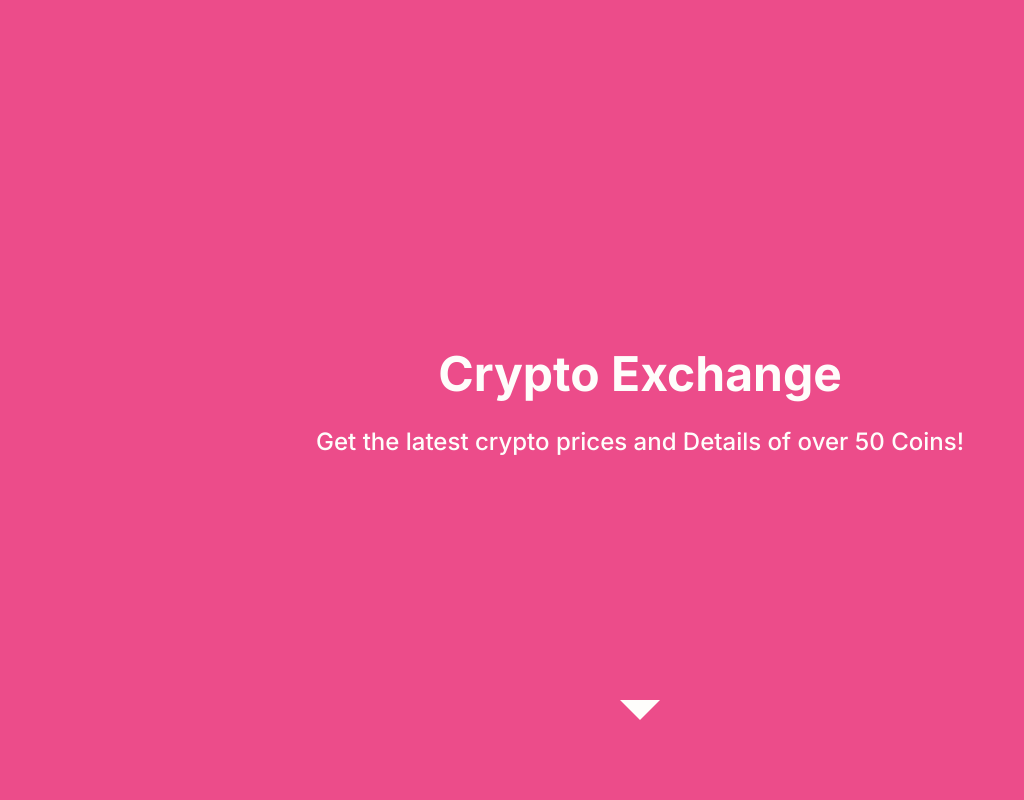
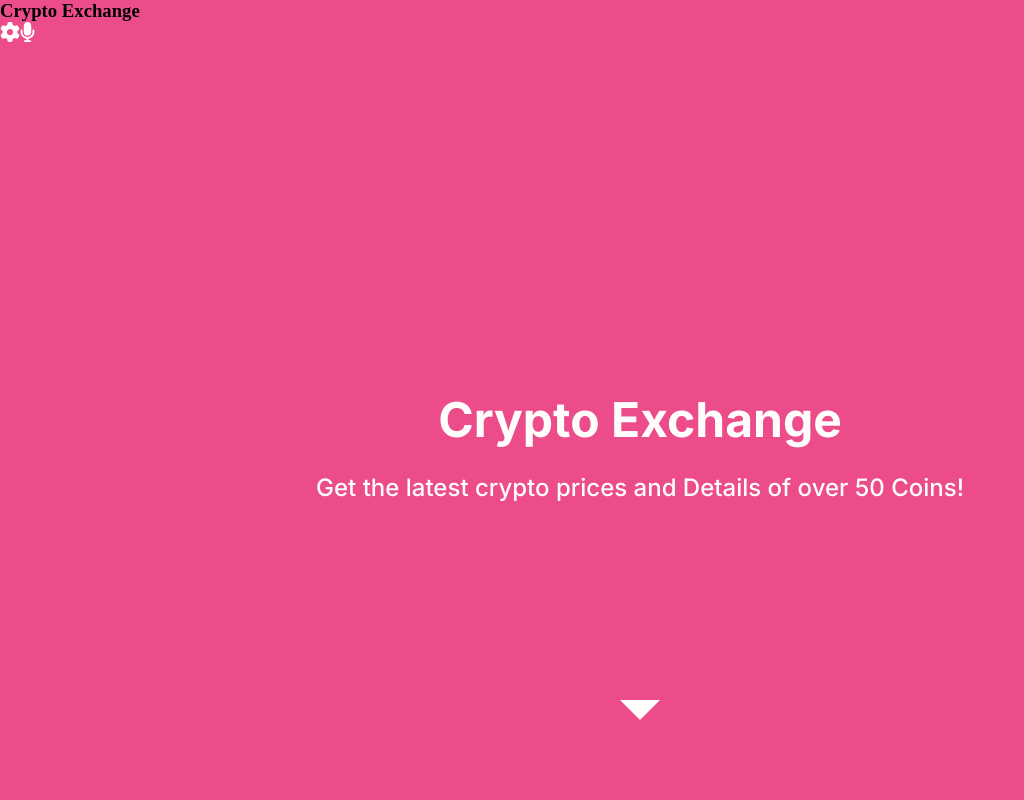
Before and after one commit to shuja-shah/crypto-xe, a React (Create React App) app: page / in a window 1280 px wide. Shown: the top 800 px of the page, without its empty margins (0-1024 px from the left). Built offline with nearby package versions, Linux system fonts and the light colour scheme; no server answers.

Commit message:
Add Header

```diff
--- a/src/App.js
+++ b/src/App.js
@@ -1,10 +1,12 @@
 import { BrowserRouter as Router, Switch, Route } from 'react-router-dom';
+import Header from './Compononenets/Header';
 import Home from './Compononenets/Home';
 import Details from './Compononenets/Details';
 
 export default function App() {
   return (
     <Router>
+      <Header />
       <Switch>
         <Route exact path="/">
           <Home />
--- /dev/null
+++ b/src/Compononenets/Header.js
@@ -0,0 +1,10 @@
+const Header = () => (
+  <nav className="header">
+    <h3>Crypto Exchange </h3>
+    <div className="setting">
+      <svg className="icon" xmlns="http://www.w3.org/2000/svg" viewBox="0 0 512 512"><path d="M495.9 166.6c3.2 8.7 .5 18.4-6.4 24.6l-43.3 39.4c1.1 8.3 1.7 16.8 1.7 25.4s-.6 17.1-1.7 25.4l43.3 39.4c6.9 6.2 9.6 15.9 6.4 24.6c-4.4 11.9-9.7 23.3-15.8 34.3l-4.7 8.1c-6.6 11-14 21.4-22.1 31.2c-5.9 7.2-15.7 9.6-24.5 6.8l-55.7-17.7c-13.4 10.3-28.2 18.9-44 25.4l-12.5 57.1c-2 9.1-9 16.3-18.2 17.8c-13.8 2.3-28 3.5-42.5 3.5s-28.7-1.2-42.5-3.5c-9.2-1.5-16.2-8.7-18.2-17.8l-12.5-57.1c-15.8-6.5-30.6-15.1-44-25.4L83.1 425.9c-8.8 2.8-18.6 .3-24.5-6.8c-8.1-9.8-15.5-20.2-22.1-31.2l-4.7-8.1c-6.1-11-11.4-22.4-15.8-34.3c-3.2-8.7-.5-18.4 6.4-24.6l43.3-39.4C64.6 273.1 64 264.6 64 256s.6-17.1 1.7-25.4L22.4 191.2c-6.9-6.2-9.6-15.9-6.4-24.6c4.4-11.9 9.7-23.3 15.8-34.3l4.7-8.1c6.6-11 14-21.4 22.1-31.2c5.9-7.2 15.7-9.6 24.5-6.8l55.7 17.7c13.4-10.3 28.2-18.9 44-25.4l12.5-57.1c2-9.1 9-16.3 18.2-17.8C227.3 1.2 241.5 0 256 0s28.7 1.2 42.5 3.5c9.2 1.5 16.2 8.7 18.2 17.8l12.5 57.1c15.8 6.5 30.6 15.1 44 25.4l55.7-17.7c8.8-2.8 18.6-.3 24.5 6.8c8.1 9.8 15.5 20.2 22.1 31.2l4.7 8.1c6.1 11 11.4 22.4 15.8 34.3zM256 336c44.2 0 80-35.8 80-80s-35.8-80-80-80s-80 35.8-80 80s35.8 80 80 80z" /></svg>
+      <svg className="icon" xmlns="http://www.w3.org/2000/svg" viewBox="0 0 384 512"><path d="M192 0C139 0 96 43 96 96V256c0 53 43 96 96 96s96-43 96-96V96c0-53-43-96-96-96zM64 216c0-13.3-10.7-24-24-24s-24 10.7-24 24v40c0 89.1 66.2 162.7 152 174.4V464H120c-13.3 0-24 10.7-24 24s10.7 24 24 24h72 72c13.3 0 24-10.7 24-24s-10.7-24-24-24H216V430.4c85.8-11.7 152-85.3 152-174.4V216c0-13.3-10.7-24-24-24s-24 10.7-24 24v40c0 70.7-57.3 128-128 128s-128-57.3-128-128V216z" /></svg>
+    </div>
+  </nav>
+);
+export default Header;
```
